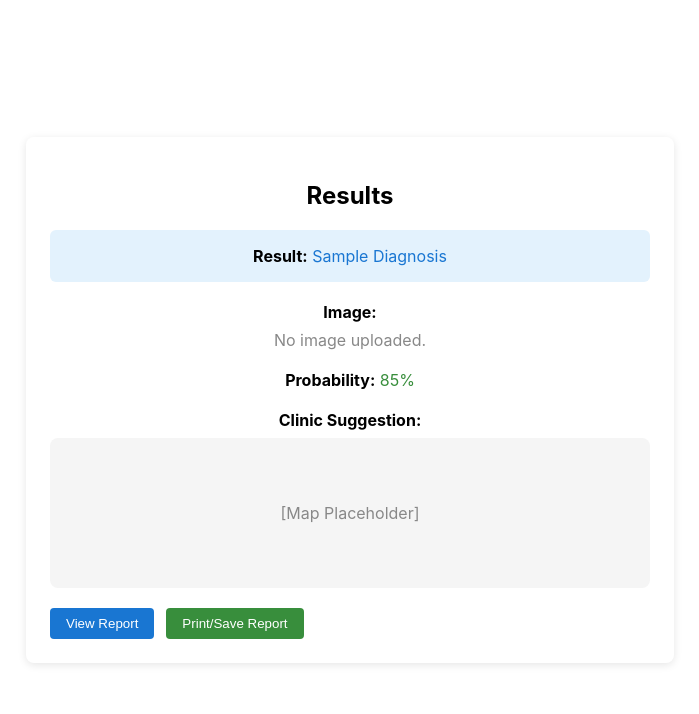
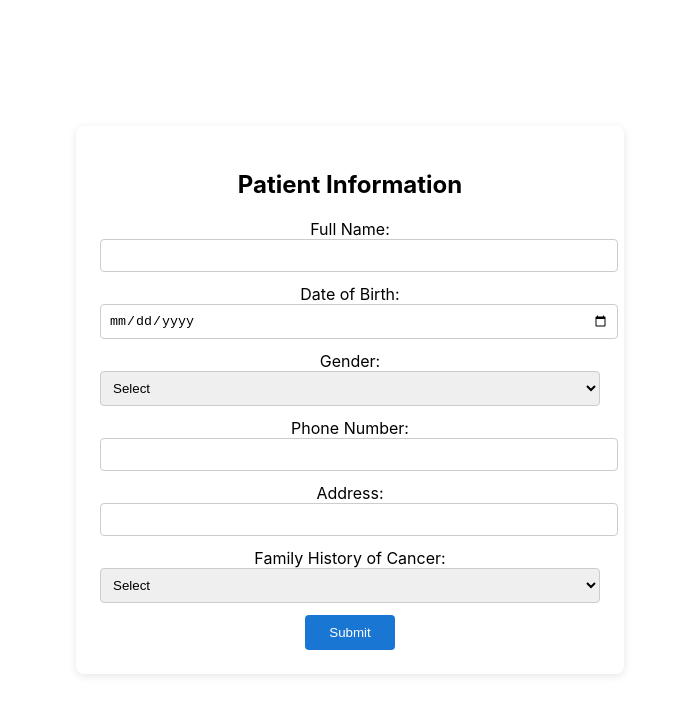
Before and after one commit to HansongProgramming/KitaKordillera_Frontend, a React (Create React App) app in the folder kitakordillera/: page / in a window 1280 px wide. Both pictures are taken after a click on the button "Submit". Shown: the top 714 px of the page, without its empty margins (290-989 px from the left). Built offline with nearby package versions, Linux system fonts and the light colour scheme.

Commit message:
changes to flow: user answers a form before getting results

```diff
--- a/kitakordillera/src/App.js
+++ b/kitakordillera/src/App.js
@@ -5,16 +5,35 @@ import './App.css';
 function App() {
   const [page, setPage] = useState('consultation');
   const [image, setImage] = useState(null);
+  const [patientInfo, setPatientInfo] = useState({
+    fullname: '',
+    dob: '',
+    gender: '',
+    phone: '',
+    address: '',
+    familyHistory: '',
+    previousDiagnosis: '',
+  });
 
-  const handleSubmit = (e) => {
+  const handleSubmitConsultation = (e) => {
     e.preventDefault();
-    setPage('results');
+    setPage('patientInfo');
   };
 
   const handleImageUpload = (e) => {
     if (e.target.files && e.target.files[0]) {
       setImage(URL.createObjectURL(e.target.files[0]));
     }
+  };
+
+  const handlePatientInfoChange = (e) => {
+    const { name, value } = e.target;
+    setPatientInfo((prev) => ({ ...prev, [name]: value }));
+  };
+
+  const handleSubmitPatientInfo = (e) => {
+    e.preventDefault();
+    setPage('results');
   };
 
   if (page === 'consultation') {
@@ -25,7 +44,7 @@ function App() {
           <div style={{ marginBottom: 20, background: '#f9f9f9', padding: 16, borderRadius: 6, justifyContent: 'center', alignItems: 'center', textAlign: 'center' }}>
             <strong>Disclaimer:</strong> This tool is for informational purposes only and does not replace professional medical advice.
           </div>
-          <form onSubmit={handleSubmit} style={{ }}>
+          <form onSubmit={handleSubmitConsultation}>
             <div style={{ marginBottom: 16, display: 'flex', flexDirection: 'row', gap: 16}}>
               <div style={{ marginBottom: 16, display: 'flex', flexDirection: 'column', justifyContent: 'center', alignItems: 'center', textAlign: 'center', border: '1px solid #ccc', padding: 16, borderRadius: 8, flex:1}}>
                 <input
@@ -51,7 +70,59 @@ function App() {
               <div style={{ marginBottom: 16, display: 'flex', flexDirection: 'column', justifyContent: 'center', alignItems: 'center', textAlign: 'center', border: '1px solid #ccc', padding: 16, borderRadius: 8, flex: 1}}>
                 <button type="button" style={{ padding: '8px 16px' }}>Open Camera</button>
               </div>
+            </div>
+            <button type="submit" style={{ padding: '10px 24px', background: '#1976d2', color: '#fff', border: 'none', borderRadius: 4 }}>Submit</button>
+          </form>
+        </div>
+      </div>
+    );
+  }
+
+  if (page === 'patientInfo') {
+    return (
+      <div style={{ minHeight: '100vh', display: 'flex', alignItems: 'center', justifyContent: 'center' }}>
+        <div className="App" style={{ maxWidth: 500, width: '100%', padding: 24, borderRadius: 8, boxShadow: '0 2px 8px rgba(0,0,0,0.1)' }}>
+          <h2>Patient Information</h2>
+          <form onSubmit={handleSubmitPatientInfo}>
+            <div style={{ marginBottom: 12 }}>
+              <label>Full Name:</label><br />
+              <input type="text" name="fullname" value={patientInfo.fullname} onChange={handlePatientInfoChange} required style={{ width: '100%', padding: 8, borderRadius: 4, border: '1px solid #ccc' }} />
+            </div>
+            <div style={{ marginBottom: 12 }}>
+              <label>Date of Birth:</label><br />
+              <input type="date" name="dob" value={patientInfo.dob} onChange={handlePatientInfoChange} required style={{ width: '100%', padding: 8, borderRadius: 4, border: '1px solid #ccc' }} />
+            </div>
+            <div style={{ marginBottom: 12 }}>
+              <label>Gender:</label><br />
+              <select name="gender" value={patientInfo.gender} onChange={handlePatientInfoChange} required style={{ width: '100%', padding: 8, borderRadius: 4, border: '1px solid #ccc' }}>
+                <option value="">Select</option>
+                <option value="Male">Male</option>
+                <option value="Female">Female</option>
+                <option value="Other">Other</option>
+              </select>
+            </div>
+            <div style={{ marginBottom: 12 }}>
+              <label>Phone Number:</label><br />
+              <input type="tel" name="phone" value={patientInfo.phone} onChange={handlePatientInfoChange} required style={{ width: '100%', padding: 8, borderRadius: 4, border: '1px solid #ccc' }} />
+            </div>
+            <div style={{ marginBottom: 12 }}>
+              <label>Address:</label><br />
+              <input type="text" name="address" value={patientInfo.address} onChange={handlePatientInfoChange} required style={{ width: '100%', padding: 8, borderRadius: 4, border: '1px solid #ccc' }} />
+            </div>
+            <div style={{ marginBottom: 12 }}>
+              <label>Family History of Cancer:</label><br />
+              <select name="familyHistory" value={patientInfo.familyHistory} onChange={handlePatientInfoChange} required style={{ width: '100%', padding: 8, borderRadius: 4, border: '1px solid #ccc' }}>
+                <option value="">Select</option>
+                <option value="No">No</option>
+                <option value="Yes">Yes</option>
+              </select>
+            </div>
+            {patientInfo.familyHistory === 'Yes' && (
+              <div style={{ marginBottom: 12 }}>
+                <label>Previous Diagnosis:</label><br />
+                <input type="text" name="previousDiagnosis" value={patientInfo.previousDiagnosis} onChange={handlePatientInfoChange} style={{ width: '100%', padding: 8, borderRadius: 4, border: '1px solid #ccc' }} />
               </div>
+            )}
             <button type="submit" style={{ padding: '10px 24px', background: '#1976d2', color: '#fff', border: 'none', borderRadius: 4 }}>Submit</button>
           </form>
         </div>
```
